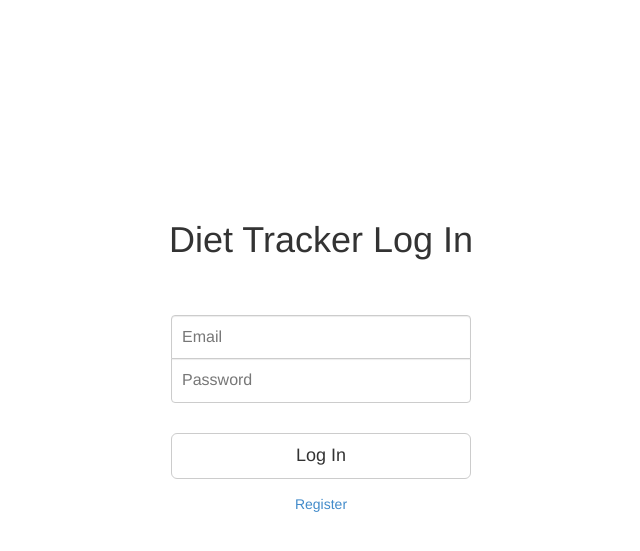
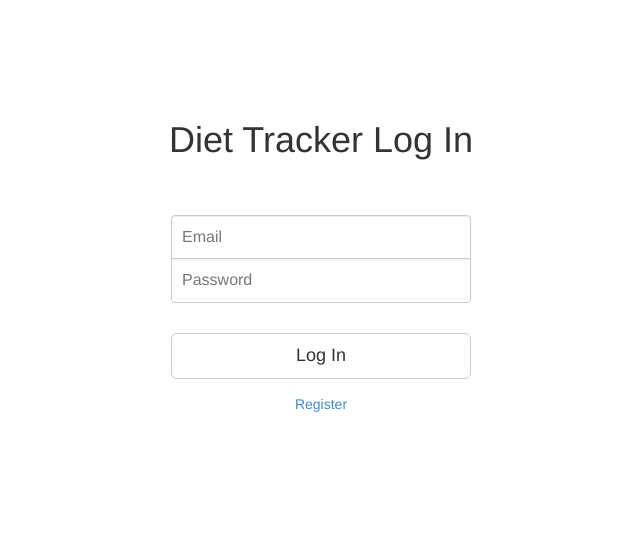
Before and after one commit to Queuecumber/diet-tracker, a PHP site: page /login.php in a window 1280 px wide. Shown: the top 551 px of the page, without its empty margins (319-959 px from the left). Run offline with PHP 8.4, Linux system fonts and the light colour scheme.

Commit message:
Lowered top margin

```diff
--- a/web/login.php
+++ b/web/login.php
@@ -108,7 +108,7 @@ else
 
         .container
         {
-            margin-top: 200px;
+            margin-top: 100px;
             max-width: 400px;
             text-align: center;
         }
```
